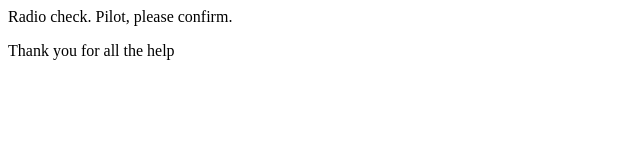
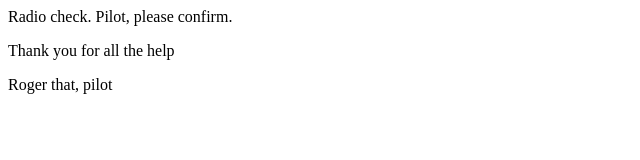
Before and after one commit to johnwaz/Communication-Log, a plain HTML site: page index.html in a window 1280 px wide. Shown: the whole page, without its empty margins (0-640 px from the left). Drawn offline with Linux system fonts and the light colour scheme.

Commit message:
Added a third line to the communication.

```diff
--- a/index.html
+++ b/index.html
@@ -2,5 +2,6 @@
 <body>
    <p>Radio check. Pilot, please confirm.</p>
    <p>Thank you for all the help</p>
+   <p>Roger that, pilot</p>
 </body>
 </html>
```
